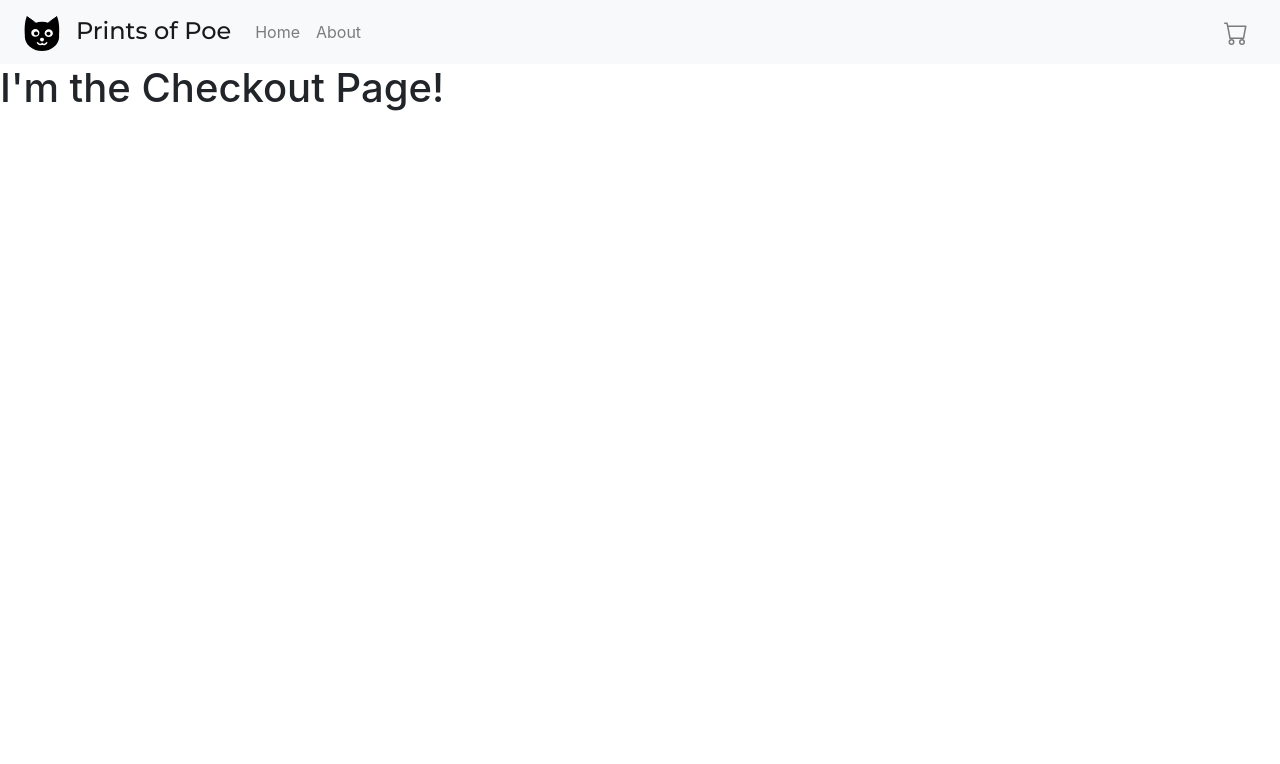
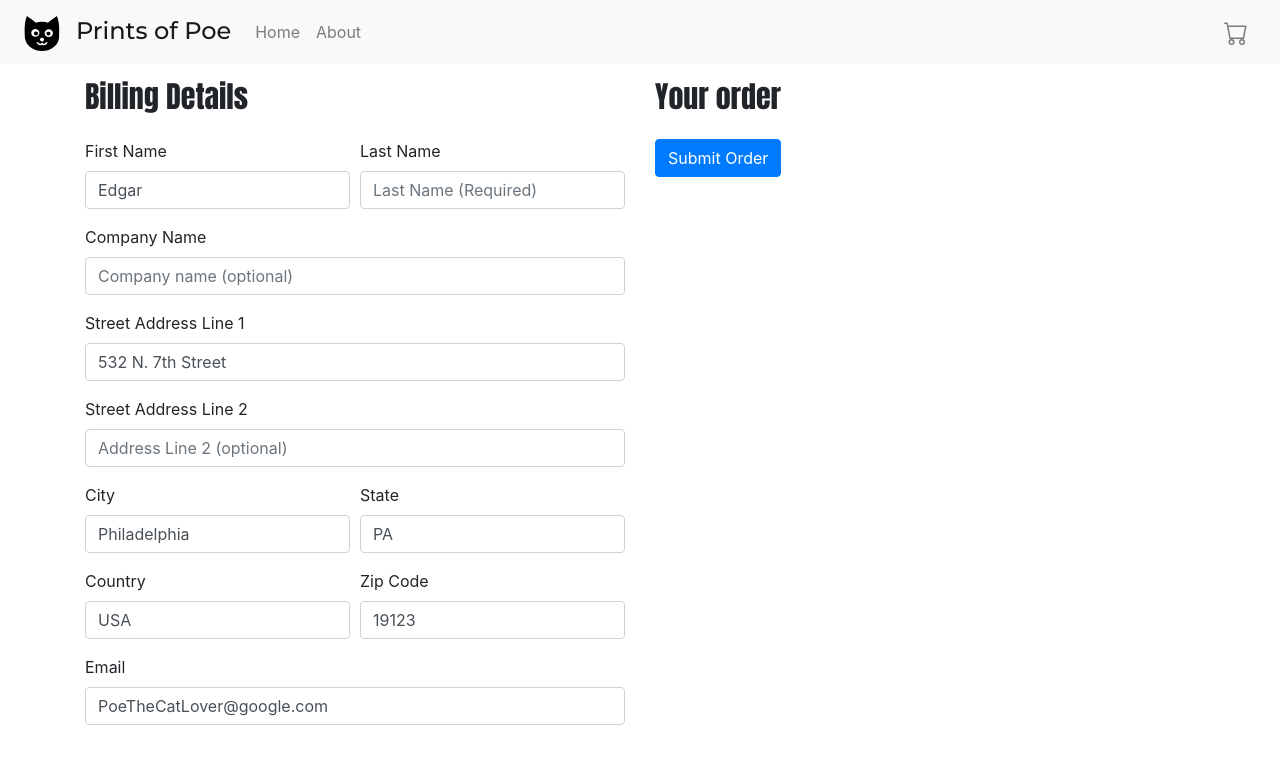
Before and after one commit to googleinterns/measurement-library, a React (Create React App) app in the folder demo/: page /checkout in a window 1280 px wide. Shown: the top 764 px of the page. Built offline with nearby package versions, Linux system fonts and the light colour scheme.

Commit message:
Create form component of checkout screen

```diff
--- a/demo/public/index.html
+++ b/demo/public/index.html
@@ -15,6 +15,12 @@
       user's mobile device or desktop. See https://developers.google.com/web/fundamentals/web-app-manifest/
     -->
     <link rel="manifest" href="%PUBLIC_URL%/manifest.json" />
+    <link
+            rel="stylesheet"
+            href="https://maxcdn.bootstrapcdn.com/bootstrap/4.5.0/css/bootstrap.min.css"
+            integrity="sha384-9aIt2nRpC12Uk9gS9baDl411NQApFmC26EwAOH8WgZl5MYYxFfc+NcPb1dKGj7Sk"
+            crossorigin="anonymous"
+    />
     <!--
       Notice the use of %PUBLIC_URL% in the tags above.
       It will be replaced with the URL of the `public` folder during the build.
--- /dev/null
+++ b/demo/src/components/UserInfoForm/UserInfoForm.js
@@ -0,0 +1,109 @@
+import React from 'react';
+import {Form, Col} from 'react-bootstrap';
+import PropTypes from 'prop-types';
+
+/*
+ * A template command to generate a basic text input form group.
+ * @param {string} label The label to display above the form.
+ * @param {!Form.Control} control The control element of the form.
+ * @param {boolean} [wholeCol=true] If this element is displayed on a
+ *      column by itself.
+ * @returns {!JSX} A form group with the given label and control.
+ */
+const makeFormGroup = (label, control, wholeCol=true) => {
+  return (
+    <Form.Group as={wholeCol ? 'div' : Col}>
+      <Form.Label>{label}</Form.Label>
+      {control}
+    </Form.Group>);
+};
+
+const /** !JSX */ userInformation = (
+  <Form.Row>
+    {makeFormGroup('First Name',
+        <Form.Control required
+          type="text"
+          defaultValue="Edgar"
+          placeholder="First Name (Required)"
+        />, false)}
+    {makeFormGroup('Last Name',
+        <Form.Control required
+          type="text"
+          placeholder="Last Name (Required)"
+        />, false)}
+  </Form.Row>
+);
+const /** !JSX */ companyName = makeFormGroup('Company Name',
+    <Form.Control
+      type="text"
+      placeholder="Company name (optional)"
+    />);
+const /** !JSX */ addressLine1 = makeFormGroup('Street Address Line 1',
+    <Form.Control required
+      type="text"
+      defaultValue="532 N. 7th Street"
+      placeholder="Address Line 1 (required)"
+    />);
+const /** !JSX */ addressLine2 = makeFormGroup('Street Address Line 2',
+    <Form.Control
+      type="text"
+      placeholder="Address Line 2 (optional)"
+    />);
+const /** !JSX */ regionalInfo = (
+  <Form.Row>
+    {makeFormGroup('City',
+        <Form.Control
+          type="text"
+          defaultValue="Philadelphia"
+          placeholder="City (optional)"
+
+        />, false)}
+    {makeFormGroup('State',
+        <Form.Control
+          type="text"
+          defaultValue="PA"
+          placeholder="State (optional)"
+        />, false)}
+  </Form.Row>
+);
+const /** !JSX */ countryAndZip = <Form.Row>
+  {makeFormGroup('Country', <Form.Control required
+    type="text"
+    defaultValue="USA"
+    placeholder="Country (required)"
+  />, false)}
+  {makeFormGroup('Zip Code',
+      <Form.Control
+        type="number"
+        defaultValue="19123"
+        placeholder="Zip (optional)"
+      />, false)}
+</Form.Row>;
+const /** !JSX */ email = makeFormGroup('Email',
+    <Form.Control
+      type = "email"
+      defaultValue="PoeTheCatLover@google.com"
+      placeholder="Email (optional)"
+    />);
+
+/**
+ * Creates a page component with a form to get user information.
+ * @return {!JSX} The component.
+ */
+export function UserInfoForm({formId}) {
+  return (
+    <Form id={formId}>
+      {userInformation}
+      {companyName}
+      {addressLine1}
+      {addressLine2}
+      {regionalInfo}
+      {countryAndZip}
+      {email}
+    </Form>
+  );
+}
+
+UserInfoForm.propTypes = {
+  formId: PropTypes.string,
+};
--- /dev/null
+++ b/demo/src/screens/CheckoutScreen/CheckoutScreen.css
@@ -0,0 +1,9 @@
+.checkout-header {
+  font: 30px Impact, Charcoal, sans-serif;
+  margin-bottom: 20px;
+  margin-top: 10px;
+}
+
+.checkout-content>.row>.col:not(:last-child) {
+  border-right: 1px solid black;
+}
--- a/demo/src/screens/CheckoutScreen/CheckoutScreen.js
+++ b/demo/src/screens/CheckoutScreen/CheckoutScreen.js
@@ -1,13 +1,52 @@
 import React from 'react';
+import {Container, Col, Row, Button} from 'react-bootstrap';
+import {UserInfoForm} from '../../components/UserInfoForm/UserInfoForm.js';
+import {useHistory} from 'react-router-dom';
+import './CheckoutScreen.css';
 
 /**
- * @return {!JSX} Page component for where a user can purchase
- *     the items they've selected.
+ * The ID for the form the user will fill out on this page.
+ * @const
+ * @type {string}
+ */
+const FORM_ID = 'user-info-form';
+
+/**
+ * Page component for a user to enter in personal billing information
+ * and confirm the items in their cart.
+ * @return {!JSX} The component
  */
 export function CheckoutScreen() {
+  const /** !Object */ history = useHistory();
+
+  /**
+   * Navigate to the thank you page iff the user info form is valid.
+   * Otherwise, alert the user that the form is invalid.
+   */
+  function navIfFormValid() {
+    const form = document.getElementById(FORM_ID);
+    if (form.checkValidity()) {
+      // navigate to thank you page with react-router
+      history.push('/thanks');
+    } else {
+      form.reportValidity();
+    }
+  }
+
   return (
-    <div>
-      <h1>{`I'm the Checkout Page!`}</h1>
-    </div>
+    <Container>
+      <Row className="checkout-header">
+        <Col>Billing Details</Col>
+        <Col>Your order</Col>
+      </Row>
+      <Row className="checkout-content">
+        <Col>
+          <UserInfoForm formId={FORM_ID}/>
+        </Col>
+        <Col>
+          <Button onClick={navIfFormValid}>Submit Order</Button>
+        </Col>
+      </Row>
+    </Container>
   );
 }
```
Also changed, not shown: 1 other file (tests, documents, lock files or other folders).
